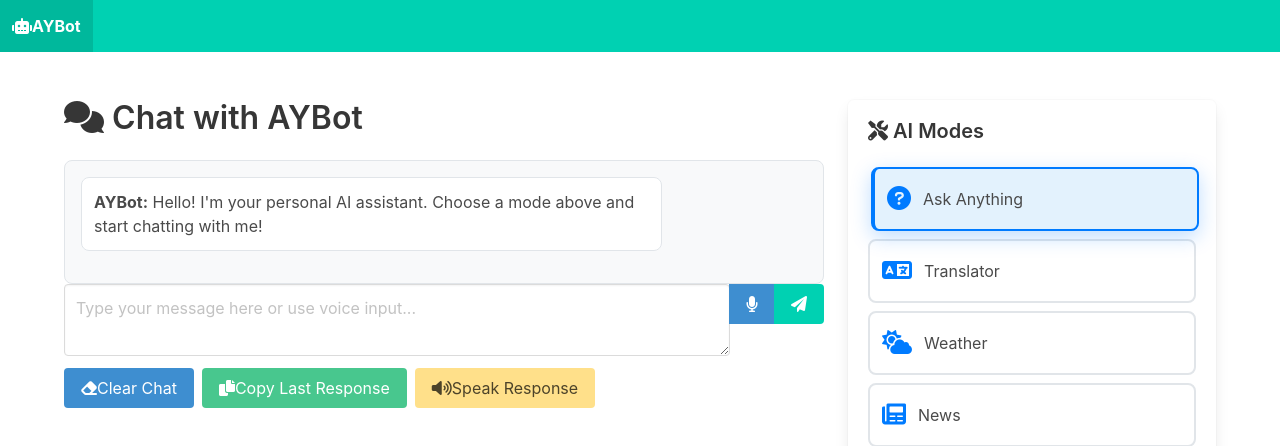
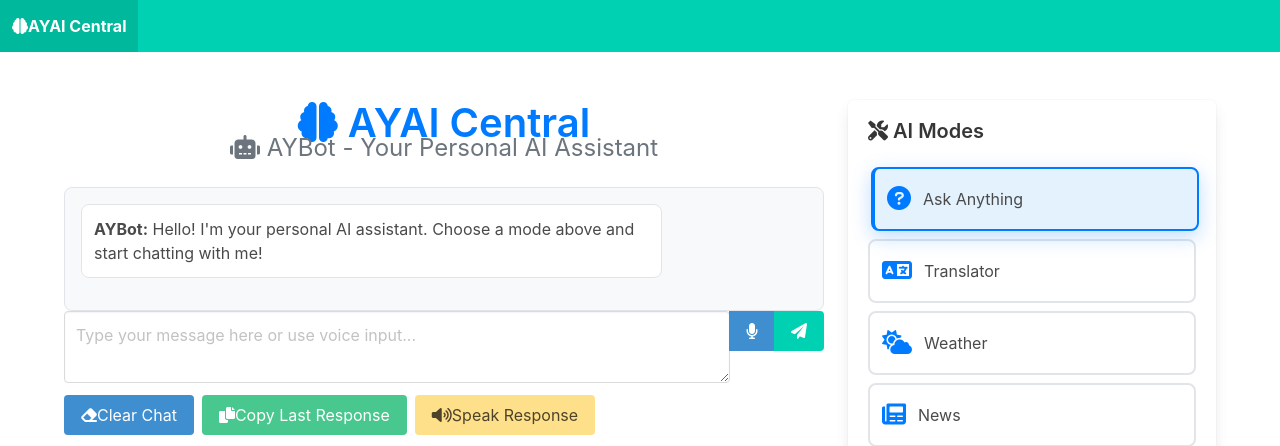
Before and after one commit to atulyadav128/translate, a Flask app: page / in a window 1280 px wide. Shown: the top 446 px of the page. Run offline with Flask 3, Linux system fonts and the light colour scheme; some libraries are stand-ins or nearby versions.

Commit message:
Rebrand to AYAI Central: Update UI, manifest, and meta tags for new platform branding

```diff
--- a/templates/index.html
+++ b/templates/index.html
@@ -3,14 +3,14 @@
 <head>
     <meta charset="UTF-8">
     <meta name="viewport" content="width=device-width, initial-scale=1.0">
-    <title>AYBot - Personal Assistant</title>
+    <title>AYAI Central - AYBot Personal Assistant</title>
 
     <!-- PWA Meta Tags -->
-    <meta name="description" content="Your personal AI assistant with voice features">
+    <meta name="description" content="AYAI Central - Your personal AI assistant with voice features">
     <meta name="theme-color" content="#007bff">
     <meta name="apple-mobile-web-app-capable" content="yes">
     <meta name="apple-mobile-web-app-status-bar-style" content="default">
-    <meta name="apple-mobile-web-app-title" content="AYBot">
+    <meta name="apple-mobile-web-app-title" content="AYAI Central">
 
     <!-- PWA Manifest -->
     <link rel="manifest" href="/manifest.json">
@@ -87,6 +87,18 @@
             color: #007bff;
             flex-shrink: 0;
         }
+        .title-section {
+            margin-bottom: 1.5rem;
+            text-align: center;
+        }
+        .title-section .title {
+            margin-bottom: 0.5rem;
+            color: #007bff;
+        }
+        .title-section .subtitle {
+            color: #6c757d;
+            font-weight: 400;
+        }
         @media (max-width: 768px) {
             .user-message { margin-left: 10%; }
             .bot-message { margin-right: 10%; }
@@ -111,8 +123,8 @@
     <nav class="navbar is-primary">
         <div class="navbar-brand">
             <a class="navbar-item" href="/">
-                <i class="fas fa-robot"></i>
-                <strong>AYBot</strong>
+                <i class="fas fa-brain"></i>
+                <strong>AYAI Central</strong>
             </a>
         </div>
     </nav>
@@ -122,10 +134,16 @@
             <div class="columns">
                 <!-- Main Chat Area -->
                 <div class="column is-8">
-                    <h1 class="title">
-                        <i class="fas fa-comments"></i>
-                        Chat with AYBot
-                    </h1>
+                    <div class="title-section">
+                        <h1 class="title is-2">
+                            <i class="fas fa-brain"></i>
+                            AYAI Central
+                        </h1>
+                        <h2 class="subtitle is-4">
+                            <i class="fas fa-robot"></i>
+                            AYBot - Your Personal AI Assistant
+                        </h2>
+                    </div>
 
                     <!-- Chat History -->
                     <div class="chat-container" id="chatContainer">
```
Also changed, not shown: manifest.json.
